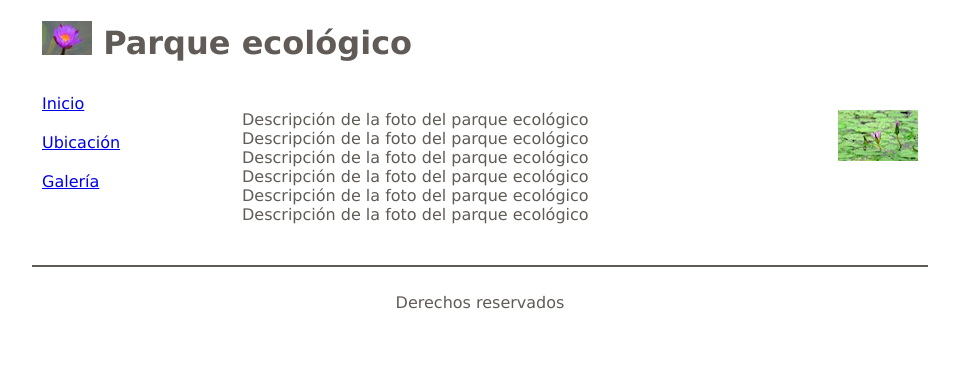
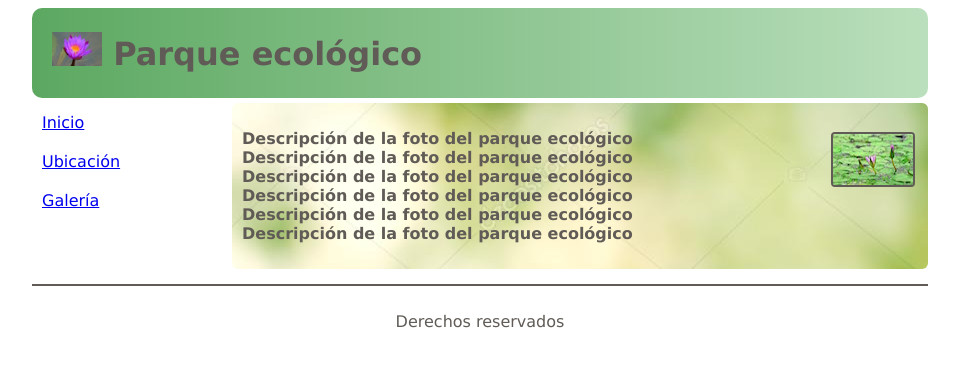
Before and after one commit to mjaurena/ParqueEcologico, a plain HTML site: page Index.html in a window 1280 px wide. Shown: the whole page, without its empty margins (160-1119 px from the left). Drawn offline with Linux system fonts and the light colour scheme.

Commit message:
Estilos hasta fin Unidad 2 CSS

```diff
--- a/css/estilos.css
+++ b/css/estilos.css
@@ -1,3 +1,12 @@
+header{
+  padding: 3px 10px;
+  margin-bottom: 5px;
+  background: -webkit-linear-gradient(left, #5CA861 , #BADFBC);
+  background: -o-linear-gradient(right, #5CA861 , #BADFBC);
+  background: -moz-linear-gradient(right, #5CA861 , #BADFBC);
+  background: linear-gradient(to right, #5CA861 , #BADFBC);
+  border-radius: 10px;
+}
 body{
   margin-left: 15%;
   font-family: Verdana;
@@ -10,6 +19,11 @@ body{
 #contenido{
   padding: 10px;
   background-color: F9F7F3;
+  background: url(../imagen3.jpg) left top repeat;
+  border-radius: 6px;
+}
+#contenido p{
+  font-weight: bold;
 }
 footer{
   clear: both;
@@ -37,4 +51,7 @@ header img{
 #contenido p img{
   float: right;
   height: 40%;
+  border: 2px solid #605B56;
+  border-radius: 4px;
+  margin: 3px;
 }
```
Also changed, not shown: imagen3.jpg (added).
